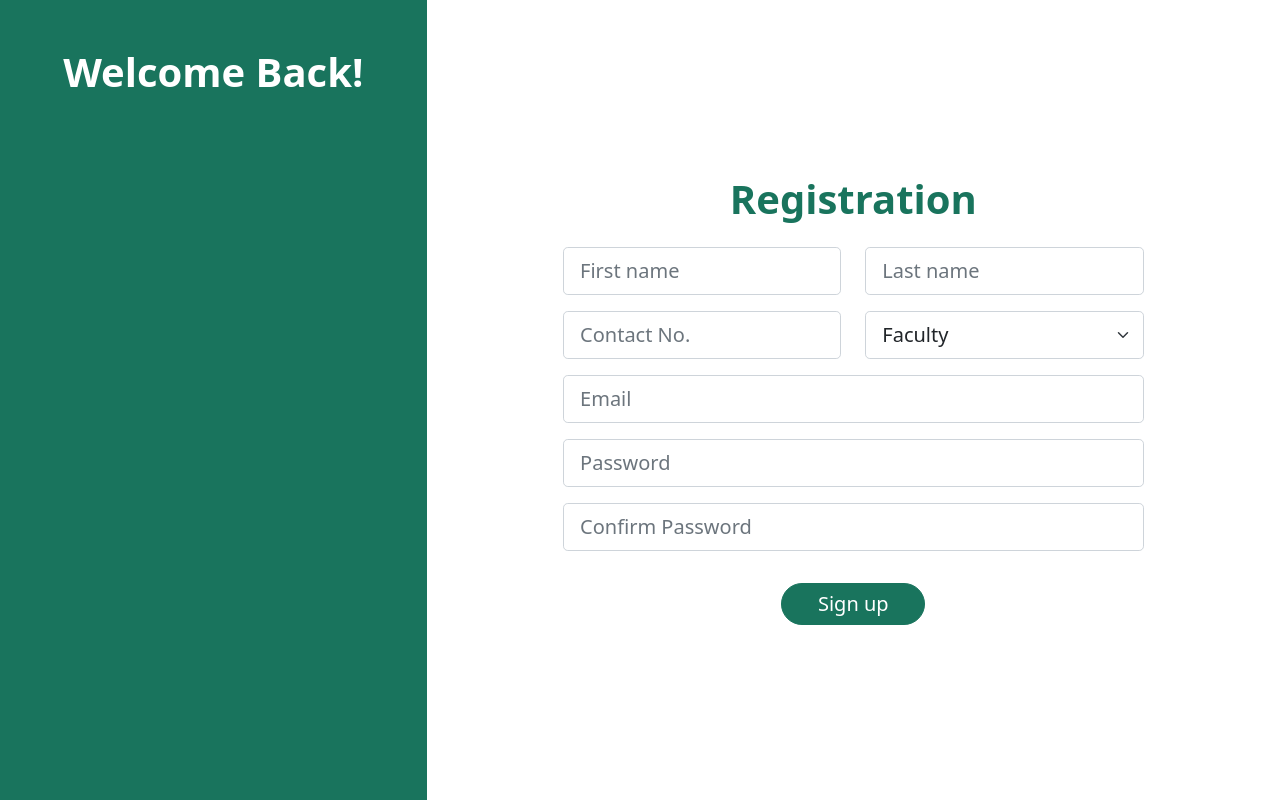
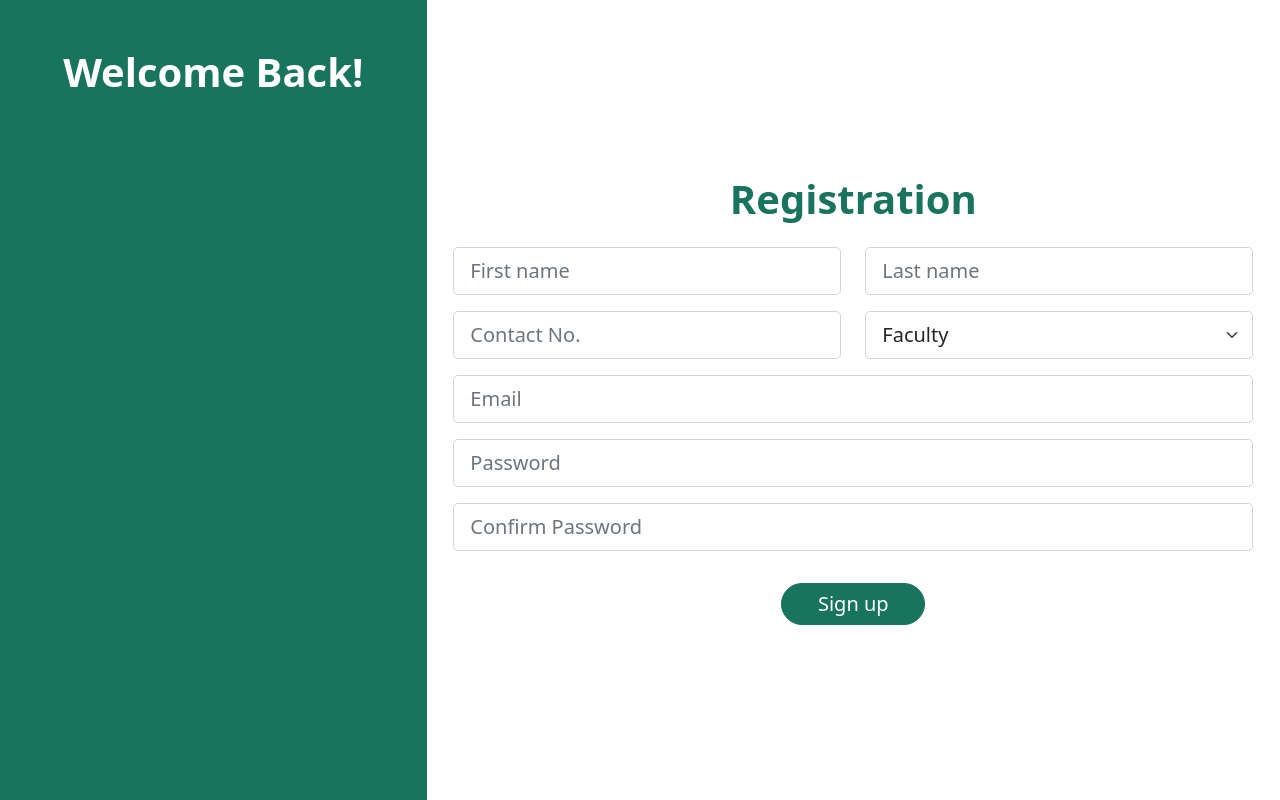
Before and after one commit to DevSelwynJay/Completion-of-Grade-System, a React (Create React App) app: page / in a window 1280 px wide. Built offline with nearby package versions, Linux system fonts and the light colour scheme.

Commit message:
registration page tweaks

```diff
--- a/src/custom_bootstrap/custom_bootstrap.scss
+++ b/src/custom_bootstrap/custom_bootstrap.scss
@@ -2,6 +2,7 @@
 $theme-colors:(
     "primary": #19745d,
 );
+
 $headings-color: #19745d;
 
 //IMPORT BOOTSTRAP
--- a/src/pages/Registration.js
+++ b/src/pages/Registration.js
@@ -8,25 +8,25 @@ function Registration(){
        <section className='registration'>
            <div className='container-fluid'>
             <div className='row'>
-                <div className='col-sm-4 bg-primary p-5'>
+                <div className='col-sm-4 text-container bg-primary p-5'>
                     <h1 className='text-white fw-bold text-center'>Welcome Back!</h1>
                 </div>
-                <div className='col-sm-8 form-container'>
+                <div className='col-sm-8 form-container p-4'>
                     <form>
                     <h1 className='text-center pb-3 fw-bold'>Registration</h1>
-                        <div className='row mb-3'>
-                           <div className='col-sm-6'>
+                        <div className='row'>
+                           <div className='col-sm-6 mb-3'>
                               <input type="text" class="form-control form-control-lg" placeholder="First name"/>
                            </div>
-                           <div className='col-sm-6'>
+                           <div className='col-sm-6 mb-3'>
                               <input type="text" class="form-control form-control-lg" placeholder="Last name"/>
                            </div>
                         </div>
-                        <div className='row mb-3'>
-                           <div className='col-sm-6'>
+                        <div className='row'>
+                           <div className='col-sm-6 mb-3'>
                               <input type="text" class="form-control form-control-lg" placeholder="Contact No."/>
                            </div>
-                           <div className='col-sm-6'>
+                           <div className='col-sm-6 mb-3'>
                             <select class="form-select form-select-lg" aria-label="Default select example">
                             <option selected>Faculty</option>
                             <option value="1">One</option>
--- a/src/pages/Registration.scss
+++ b/src/pages/Registration.scss
@@ -1,4 +1,8 @@
 .registration{
+
+    .text-container{
+        height: 100vh;
+    }
 
     .form-container{
        height: 100vh;
@@ -6,7 +10,7 @@
        place-items: center;
 
        form{
-           width: 70%;
+           max-width: 50rem;
        }
     }
 
```
